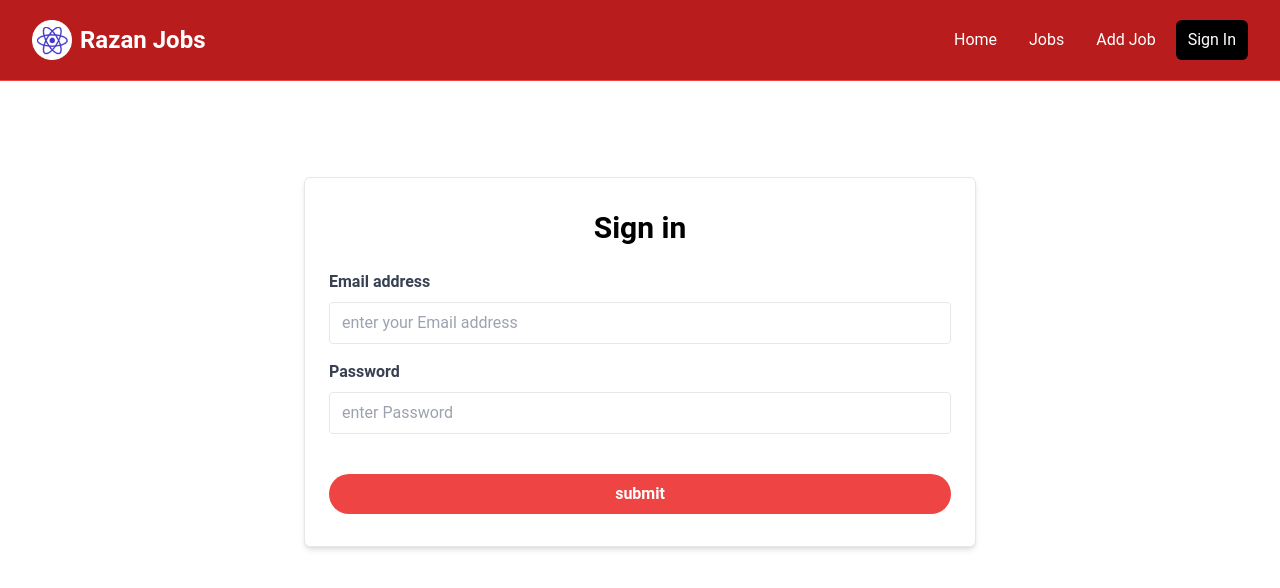
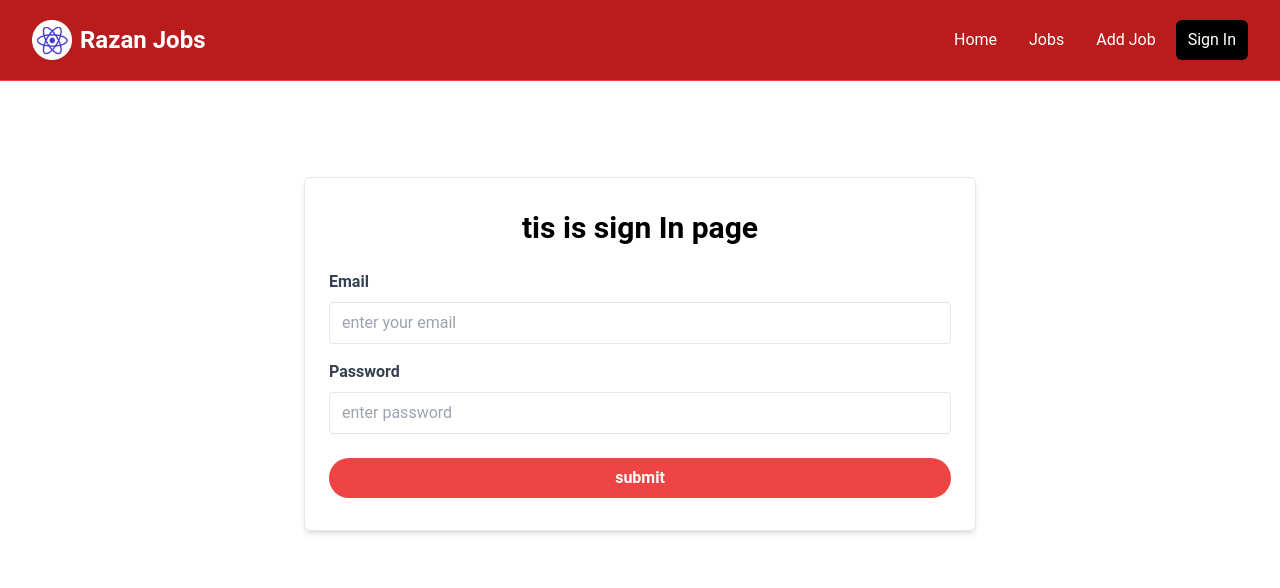
Before and after one commit to RazanShamin/Jobs-Application-main, a React (Vite) app: page /signin in a window 1280 px wide. Shown: the top 588 px of the page. Built offline with nearby package versions, Linux system fonts and the light colour scheme.

Commit message:
Update SignInPage.jsx

```diff
--- a/src/pages/SignInPage.jsx
+++ b/src/pages/SignInPage.jsx
@@ -1,91 +1,85 @@
 import React from "react"
-import { useState } from "react"
-import { useNavigate } from "react-router-dom"
+import { useForm } from "react-hook-form"
+import { useNavigate } from "react-router-dom";
+import {toast} from "react-toastify"
+
 const SignInPage =()=>{
-  const [email,setEmail]=useState('')
-  const [password,setPassword]=useState('')
-  const [showPassword, setShowPassword] = useState(false);
 
-  const navigate = useNavigate();
+ const {register,handleSubmit ,formState: { errors }}=useForm();
+ const navigate= useNavigate();
 
-  const submitHandler = (e) => {
-    e.preventDefault();
-console.log("Submit clicked")
+ const onSubmit = (data) => {
+  toast.success("Done succesfully");
 
-    let valid = true;
-    if (email.length==0 || !email.includes('.') || !email.includes('@'))   {
-      console.log("Invalid email");
-      valid = false;
-    }
+  return setTimeout(() => {
+    navigate("/");
 
-    if (password.length < 10 ) {
-      console.log("Invalid password");
-      valid = false;
-    }
-console.log("valid?",valid );
-    if (valid) {
-      console.log("Navigating to home...");
-      navigate("/");
-    }
-
+  }, 1000);
 };
 
 
 
 
+
     return(
-      <div  className="container m-auto max-w-2xl py-24 ">
+      <div className="container m-auto max-w-2xl py-24">
+        <div className="bg-white px-6 py-8 mb-4 shadow-md rounded-md border m-4 md:m-0">
+          <form onSubmit={handleSubmit(onSubmit)}>
+            <h2 className="text-3xl text-center font-semibold mb-6">
+            tis is sign In page
+            </h2>
 
-      <form  onSubmit={submitHandler}  className="bg-white px-6 py-8 mb-4 shadow-md rounded-md border m-4 md:m-0">
-       <h2 className="text-3xl text-center font-semibold mb-6">Sign in</h2>
+            {/* email */}
 
-        <div className="mb-4">
-        <label  className="block text-gray-700 font-bold mb-2">
-          Email address
-        </label>
-        <input
-        type='email'
-        placeholder="enter your Email address  "
+            <label className="block text-gray-700 font-bold mb-2 " >Email</label>
+            <input type="email"
+            placeholder="enter your email"
+            {...register("email", {
+              required: "Email is required",
+              pattern: {
+                value: /^[^\s@]+@[^\s@]+\.[^\s@]+$/,
+                message: "Invalid email ",
+              },
+            })}
             className="border rounded w-full py-2 px-3"
-        value={email}
-        onChange={(e)=>{setEmail(e.target.value)}}
+
             />
-
-
-        {(!email.includes('.') || !email.includes('@')) && email.length > 0 && (
-    <p className="text-red-500 text-sm mt-1">
-        Email must include (.) and (@)
+      {errors.email&&(
+        <p className="text-red-500 text-sm mt-2">
+             {errors.email.message}
           </p>
             )}
 
+            {/* password */}
+
+            <label className="block text-gray-700 font-bold mt-4 mb-2 " >Password</label>
+            <input type="password"
+            placeholder="enter password"
+            {...register("password", {
+              required: "password is required",
+              minLength: {
+                value: 10,
+                message: "Password must be at least 10 characters",
+              },
+            })}
+            className="border rounded w-full py-2 px-3"/>
+
+            {errors.password&&(
+           <p className="text-red-500 text-sm mt-2">
+           {errors.password.message}
+           </p>
+            )}
+
+             <div>
+              <button type="submit" className="bg-red-500 hover:bg-red-600 text-white font-bold py-2 px-4 rounded-full w-full focus:outline-none focus:shadow-outline mt-6">
+                submit
+              </button>
             </div>
 
-       <div className="mb-4">
-        <label className="block text-gray-700 font-bold mb-2" > Password</label>
-        <input
-        type={showPassword? "text":"password"}
-        placeholder="enter Password"
-        className="border rounded w-full py-2 px-3"
-        value={password}
-        onChange={ (e)=>{setPassword(e.target.value)}}
-        onFocus={() => setShowPassword(true)}
-        onBlur={() => setShowPassword(false)}
+            </form>
+            </div>
 
-      />
 
-        {
-          password.length>0 && password.length<10 &&(
-            <p className="text-red-500 text-sm mt-1">
-             password needs to be 10 characters at least
-            </p>
-          )
-        }
-       </div>
-       <button type="submit"  className="bg-red-500 hover:bg-red-600 text-white font-bold py-2 px-4 rounded-full w-full focus:outline-none focus:shadow-outline mt-6"
-       >
-        submit
-       </button>
-      </form>
       </div>
     )
 
```
Lines whose indentation alone changed are shown as unchanged.
